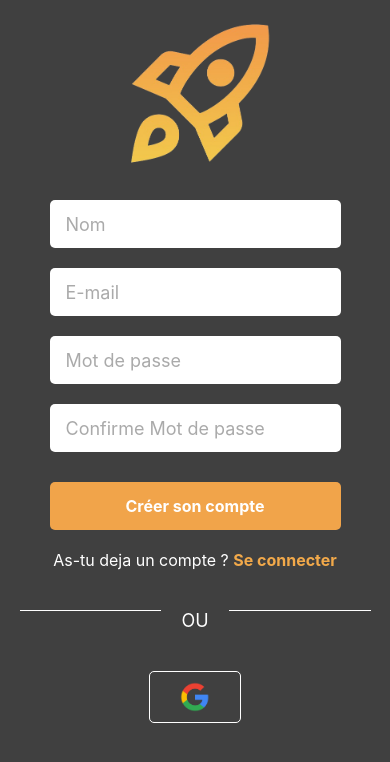
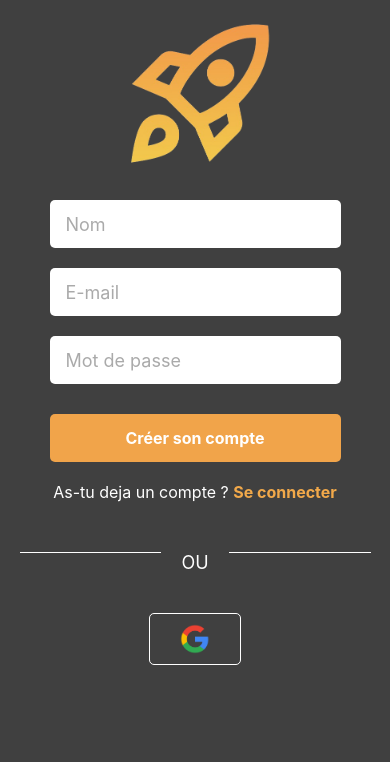
Before and after one commit to Lienub/RitualRocket, a React Native app in the folder habits_tracker/: screen /Signup in a window 390 px wide. Shown: the top 762 px of the page. Built offline with nearby package versions, Linux system fonts and the light colour scheme.

Commit message:
feat(register): implements api for register + add styles + display error

```diff
--- a/habits_tracker/app.json
+++ b/habits_tracker/app.json
@@ -7,7 +7,7 @@
     "icon": "./app/assets/images/icon.png",
     "userInterfaceStyle": "light",
     "splash": {
-      "image": "./assets/splash.png",
+      "image": "./app/assets/images/splash.png",
       "resizeMode": "contain",
       "backgroundColor": "#ffffff"
     },
--- a/habits_tracker/app/screens/Signup/Signup.js
+++ b/habits_tracker/app/screens/Signup/Signup.js
@@ -1,4 +1,4 @@
-import React, { useState } from "react";
+import React, { useState, useEffect } from "react";
 import {
   SafeAreaView,
   Image,
@@ -10,35 +10,68 @@ import {
 import SocialMediaButton from "../../components/Buttons/SocialMediaButton";
 import Images from "../../utils/constants/images";
 import styles from "./styles";
+import { register } from "../../services/users";
 
-/**
- * Cette page permet à l'utilisateur de s'inscrire
- * @param {Object} navigation
- * @returns {JSX.Element} Page d'inscription
- */
 export default function Signup({ navigation }) {
+  const [error, setError] = useState("");
+  const [errorMail, setErrorMail] = useState("");
+  const [errorPassword, setErrorPassword] = useState("");
+  const [errorUsername, setErrorUsername] = useState("");
+
+  const [userData, setUserData] = useState({
+    username: "",
+    email: "",
+    password: "",
+    token: "",
+  });
+
+  useEffect(() => {
+    if (error !== "" || errorMail !== "" || errorPassword !== "" || errorUsername !== "") {
+      setTimeout(() => {
+        setError("");
+        setErrorMail("");
+        setErrorPassword("");
+        setErrorUsername("");
+      }, 3000);
+    }
+  }, [error || errorMail || errorPassword || errorUsername]);
+
+  const registerUser = async () => {
+    const response = await register(userData)
+      .then((response) => {
+        setUserData({ ...userData, token: response.token });
+      })
+      .catch((error) => {
+        if(error.status == "username_failed") setErrorUsername(error.message);
+        if(error.status == "email_failed") setErrorMail(error.message);
+        if(error.status == "password_failed") setErrorPassword(error.message);
+        if(error.status == "failed") setError(error.message);
+      });
+  };
+
   return (
     <SafeAreaView style={styles.container}>
       <View style={styles.background}>
         <View style={styles.overlay} />
-        <Image
-          style={styles.logo}
-          source={Images.Logo}
-        />
+        <Image style={styles.logo} source={Images.Logo} />
         <TextInput
           style={styles.input}
           placeholder="Nom"
           placeholderTextColor="#aaaaaa"
           underlineColorAndroid="transparent"
           autoCapitalize="none"
+          onChangeText={(text) => setUserData({ ...userData, username: text })}
         />
+        {(errorUsername) && (<Text style={styles.textError}>{errorUsername}</Text>)}
         <TextInput
           style={styles.input}
           placeholder="E-mail"
           placeholderTextColor="#aaaaaa"
           underlineColorAndroid="transparent"
           autoCapitalize="none"
+          onChangeText={(text) => setUserData({ ...userData, email: text })}
         />
+        {(errorMail) && (<Text style={styles.textError}>{errorMail}</Text>)}
         <TextInput
           style={styles.input}
           placeholderTextColor="#aaaaaa"
@@ -46,19 +79,10 @@ export default function Signup({ navigation }) {
           placeholder="Mot de passe"
           underlineColorAndroid="transparent"
           autoCapitalize="none"
+          onChangeText={(text) => setUserData({ ...userData, password: text })}
         />
-        <TextInput
-          style={styles.input}
-          placeholderTextColor="#aaaaaa"
-          secureTextEntry
-          placeholder="Confirme Mot de passe"
-          underlineColorAndroid="transparent"
-          autoCapitalize="none"
-        />
-        <TouchableOpacity
-          style={styles.button}
-          onPress={() => console.log("Register")}
-        >
+        {(errorPassword) && (<Text style={styles.textError}>{errorPassword}</Text>)}
+        <TouchableOpacity style={styles.button} onPress={registerUser}>
           <Text style={styles.buttonTitle}>Créer son compte</Text>
         </TouchableOpacity>
         <View style={styles.footerView}>
@@ -71,6 +95,7 @@ export default function Signup({ navigation }) {
               Se connecter
             </Text>
           </Text>
+          <Text style={styles.textError}>{error}</Text>
         </View>
         <View style={styles.divider}>
           <View style={styles.dividerLine} />
--- a/habits_tracker/app/screens/Signup/styles.js
+++ b/habits_tracker/app/screens/Signup/styles.js
@@ -79,4 +79,11 @@ export default StyleSheet.create({
     width: 40,
     height: 40,
   },
+  textError: {
+    color: "red",
+    fontSize: 20,
+    borderRadius: 20,
+    alignSelf: "center",
+    marginBottom: 10,
+  },
 });
--- /dev/null
+++ b/habits_tracker/app/services/api.js
@@ -0,0 +1,4 @@
+import { API_URL } from "../utils/constants/api";
+export const useApiUrl = (query) => {
+  return `${API_URL}${query}`;
+};
--- /dev/null
+++ b/habits_tracker/app/services/users.js
@@ -0,0 +1,21 @@
+import { useApiUrl } from "./api";
+
+export const register = async (userData) => {
+  const apiUrl = useApiUrl("/auth/register");
+
+  const response = await fetch(apiUrl, {
+    method: "POST",
+    headers: {
+      "Content-Type": "application/json",
+    },
+    body: JSON.stringify(userData),
+  });
+
+  if (!response.ok) {
+    const errorData = await response.json();
+    const errorMessage = errorData || "Network response was not ok";
+    throw errorMessage;
+  }
+
+  return await response.json();
+};
--- /dev/null
+++ b/habits_tracker/app/utils/constants/api.js
@@ -0,0 +1 @@
+export const API_URL = "http://192.168.1.13:3000";
```
